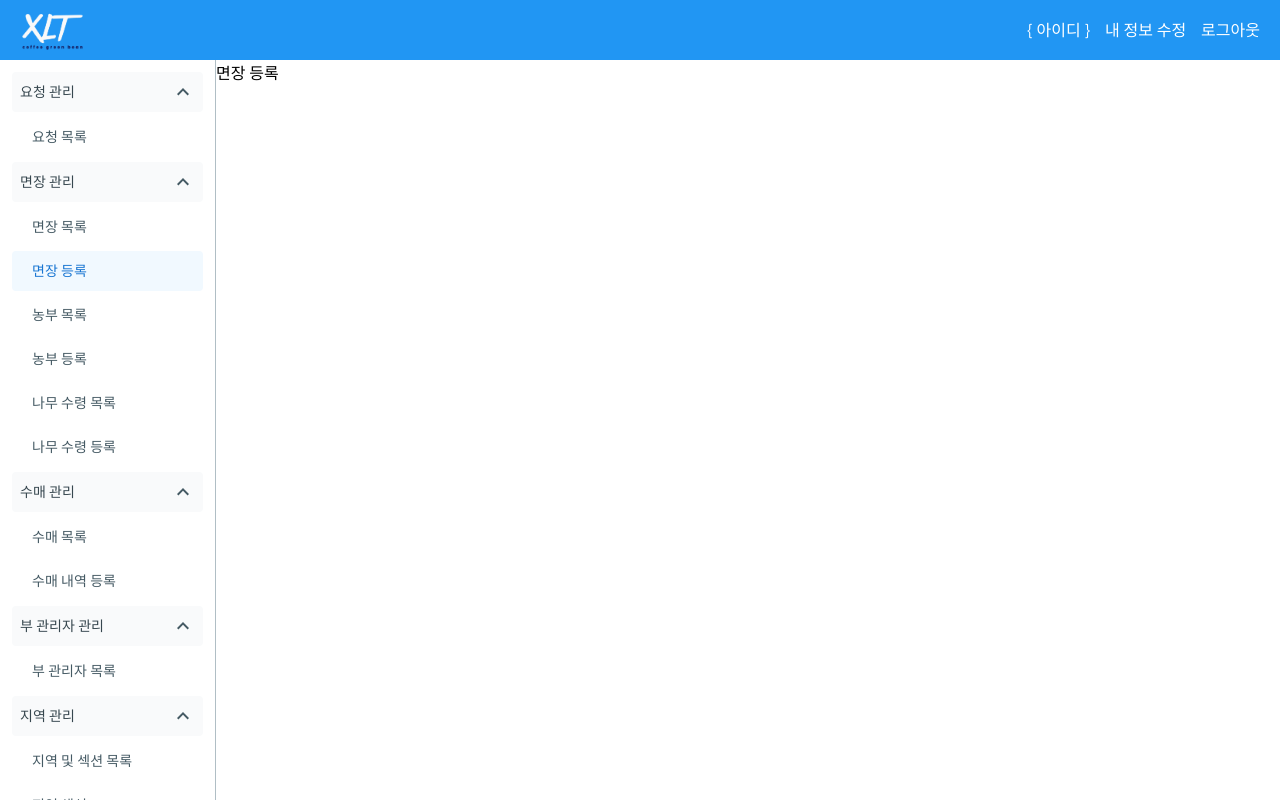
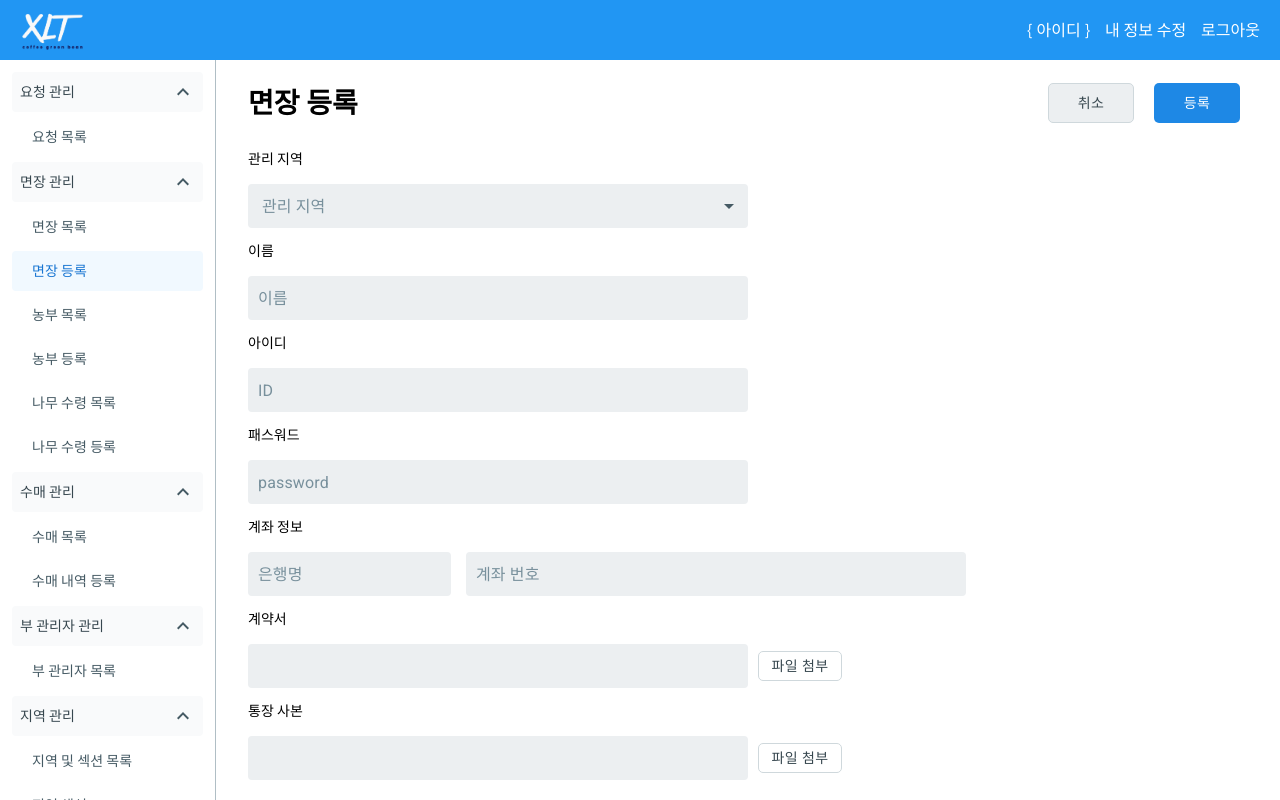
Before and after one commit to media-art-nation/coffee-frontend, a React (Vite) app: page /village-heads/register in a window 1280 px wide. Built offline with nearby package versions, Linux system fonts and the light colour scheme; a web font is replaced by a local one.

Commit message:
[feat] 면장 등록 화면 레이아웃 구현 완료

```diff
--- /dev/null
+++ b/src/components/LabelAndSelect.tsx
@@ -0,0 +1,50 @@
+import React from 'react';
+
+import { MenuItem, Select, SelectChangeEvent, Stack, StackProps, Typography } from '@mui/material';
+
+import { palette } from '@/themes';
+
+interface LabelAndSelectProps extends StackProps {
+    labelValue: string;
+    inputValue: string;
+    inputOnChange: (e: SelectChangeEvent<string>) => void;
+    placeholder: string;
+    selectArr: { value: string; label: string }[];
+}
+
+const LabelAndSelect: React.FC<LabelAndSelectProps> = ({
+    labelValue,
+    inputValue,
+    inputOnChange,
+    placeholder,
+    selectArr,
+    sx,
+}) => {
+    return (
+        <Stack sx={{ ...sx, gap: '12px' }}>
+            <Typography sx={{ fontSize: '14px' }}>{labelValue}</Typography>
+            <Select
+                value={inputValue}
+                onChange={inputOnChange}
+                renderValue={(selected) => {
+                    console.log({ selected });
+                    if (selected === '') {
+                        return <Typography>{placeholder}</Typography>;
+                    }
+                    const selectedOption = selectArr.find((item) => item.value === selected);
+                    return (
+                        <Typography sx={{ color: `${palette.common.black} !important` }}>
+                            {selectedOption ? selectedOption.label : selected}
+                        </Typography>
+                    );
+                }}
+            >
+                {selectArr.map((item) => (
+                    <MenuItem value={item.value}>{item.label}</MenuItem>
+                ))}
+            </Select>
+        </Stack>
+    );
+};
+
+export default LabelAndSelect;
--- /dev/null
+++ b/src/components/LabelAndSelectFile.tsx
@@ -0,0 +1,69 @@
+import React from 'react';
+
+import { Button, Stack, StackProps, Typography } from '@mui/material';
+
+import { palette } from '@/themes';
+
+interface LabelAndSelectFileProps extends StackProps {
+    labelValue: string;
+    fileName: string;
+    setFile: React.Dispatch<React.SetStateAction<File | null>>;
+}
+const LabelAndSelectFile: React.FC<LabelAndSelectFileProps> = ({
+    fileName,
+    labelValue,
+    setFile,
+}) => {
+    const fileInputRef = React.useRef<HTMLInputElement | null>(null);
+
+    const handleClick = () => {
+        fileInputRef.current?.click();
+    };
+
+    const handleFileChange = (event: React.ChangeEvent<HTMLInputElement>) => {
+        const file = event.target.files?.[0];
+        if (file) {
+            setFile(file);
+        }
+    };
+    return (
+        <Stack sx={{ gap: '12px' }}>
+            <Typography sx={{ fontSize: '14px' }}>{labelValue}</Typography>
+            <Stack direction={'row'} gap="10px" sx={{ alignItems: 'center' }}>
+                <Typography
+                    sx={{
+                        width: '500px',
+                        padding: '10px 12px',
+                        height: '44px',
+                        color: palette.grey[400],
+                        background: palette.grey[50],
+                        borderRadius: '4px',
+                    }}
+                >
+                    {fileName}
+                </Typography>
+                <input
+                    type="file"
+                    accept="image/*"
+                    ref={fileInputRef}
+                    style={{ display: 'none' }}
+                    onChange={handleFileChange}
+                />
+                <Button
+                    variant="containedWhite"
+                    onClick={handleClick}
+                    sx={{
+                        height: '30px',
+                        width: '84px',
+                        fontSize: '14px',
+                        whiteSpace: 'noWrap',
+                    }}
+                >
+                    파일 첨부
+                </Button>
+            </Stack>
+        </Stack>
+    );
+};
+
+export default LabelAndSelectFile;
--- /dev/null
+++ b/src/components/TitleWithButton/index.tsx
@@ -0,0 +1,21 @@
+import React, { PropsWithChildren } from 'react';
+
+import { Stack } from '@mui/material';
+
+import Title from '../Title';
+
+interface TitleWithButtonProps extends PropsWithChildren {
+    title: string;
+}
+const TitleWithButton: React.FC<TitleWithButtonProps> = ({ children, title }) => {
+    return (
+        <Stack direction={'row'} sx={{ justifyContent: 'space-between', alignItems: 'center' }}>
+            <Title title={title} />
+            <Stack direction={'row'} gap={'20px'} sx={{ height: '40px', paddingRight: '40px' }}>
+                {children}
+            </Stack>
+        </Stack>
+    );
+};
+
+export default TitleWithButton;
--- a/src/pages/VillageHeads/VillageHeadDetails/index.tsx
+++ b/src/pages/VillageHeads/VillageHeadDetails/index.tsx
@@ -8,17 +8,14 @@ import Title from '@/components/Title';
 const VillageHeadDetails = () => {
     return (
         <Stack>
-            <Stack direction={'row'} sx={{ justifyContent: 'space-between', alignItems: 'center' }}>
-                <Title title="면장 상세 정보" />
-                <Stack direction={'row'} gap={'20px'} sx={{ height: '40px', paddingRight: '40px' }}>
+            <Title title="면장 상세 정보">
                 <Button variant="containedGrey" sx={{ width: '86px', wordBreak: 'keep-all' }}>
                     수정
                 </Button>
                 <Button variant="containedGrey" sx={{ width: '86px', wordBreak: 'keep-all' }}>
                     승인
                 </Button>
-                </Stack>
-            </Stack>
+            </Title>
             <PageLayout gap={'50px'}>
                 <Stack direction={'row'} gap={'20px'} sx={{ alignItems: 'center' }}>
                     <AddPhoto />
--- a/src/pages/VillageHeads/VillageHeadRegister/index.tsx
+++ b/src/pages/VillageHeads/VillageHeadRegister/index.tsx
@@ -1,7 +1,96 @@
-import { Stack } from '@mui/material';
+import React from 'react';
+
+import { Button, Stack, TextField, Typography } from '@mui/material';
+
+import LabelAndInput from '@/components/LabelAndInput';
+import LabelAndSelect from '@/components/LabelAndSelect';
+import LabelAndSelectFile from '@/components/LabelAndSelectFile';
+import PageLayout from '@/components/PageLayout';
+import TitleWithButton from '@/components/TitleWithButton';
 
 const VillageHeadRegister = () => {
-    return <Stack sx={{ width: '100%' }}>면장 등록</Stack>;
+    const [managerArea, setManagerArea] = React.useState<string>('');
+    const [name, setName] = React.useState<string>('');
+    const [id, setId] = React.useState<string>('');
+    const [password, setPassword] = React.useState<string>('');
+    const [bankName, setBankName] = React.useState<string>('');
+    const [account, setAccount] = React.useState<string>('');
+    const [contractFile, setContractFile] = React.useState<File | null>(null);
+    const [passbookFile, setPassbookFile] = React.useState<File | null>(null);
+
+    return (
+        <Stack>
+            <TitleWithButton title="면장 등록">
+                <Button variant="containedGrey" sx={{ width: '86px', wordBreak: 'keep-all' }}>
+                    취소
+                </Button>
+                <Button variant="containedBlue" sx={{ width: '86px', wordBreak: 'keep-all' }}>
+                    등록
+                </Button>
+            </TitleWithButton>
+            <PageLayout gap={'10px'}>
+                <LabelAndSelect
+                    sx={{ width: '500px' }}
+                    labelValue="관리 지역"
+                    inputValue={managerArea}
+                    inputOnChange={(e) => setManagerArea(e.target.value)}
+                    placeholder={'관리 지역'}
+                    selectArr={[
+                        { value: '0', label: '경기도' },
+                        { value: '1', label: '서울' },
+                        { value: '2', label: '부산' },
+                    ]}
+                />
+                <LabelAndInput
+                    sx={{ width: '500px' }}
+                    labelValue="이름"
+                    inputValue={name}
+                    inputOnChange={(e) => setName(e.target.value)}
+                    placeholder="이름"
+                />
+                <LabelAndInput
+                    sx={{ width: '500px' }}
+                    labelValue="아이디"
+                    inputValue={id}
+                    inputOnChange={(e) => setId(e.target.value)}
+                    placeholder="ID"
+                />
+                <LabelAndInput
+                    sx={{ width: '500px' }}
+                    labelValue="패스워드"
+                    inputValue={password}
+                    inputOnChange={(e) => setPassword(e.target.value)}
+                    placeholder="password"
+                />
+                <Stack sx={{ gap: '12px' }}>
+                    <Typography sx={{ fontSize: '14px' }}>계좌 정보</Typography>
+                    <Stack direction={'row'} gap="15px">
+                        <TextField
+                            placeholder={'은행명'}
+                            value={bankName}
+                            onChange={(e) => setBankName(e.target.value)}
+                        />
+                        <TextField
+                            sx={{ width: '500px' }}
+                            placeholder={'계좌 번호'}
+                            value={account}
+                            onChange={(e) => setAccount(e.target.value)}
+                        />
+                    </Stack>
+                </Stack>
+                <LabelAndSelectFile
+                    labelValue="계약서"
+                    fileName={contractFile?.name || ''}
+                    setFile={setContractFile}
+                />
+                <LabelAndSelectFile
+                    labelValue="통장 사본"
+                    fileName={passbookFile?.name || ''}
+                    setFile={setPassbookFile}
+                />
+            </PageLayout>
+        </Stack>
+    );
 };
 
 export default VillageHeadRegister;
```
Lines whose indentation alone changed are shown as unchanged.
